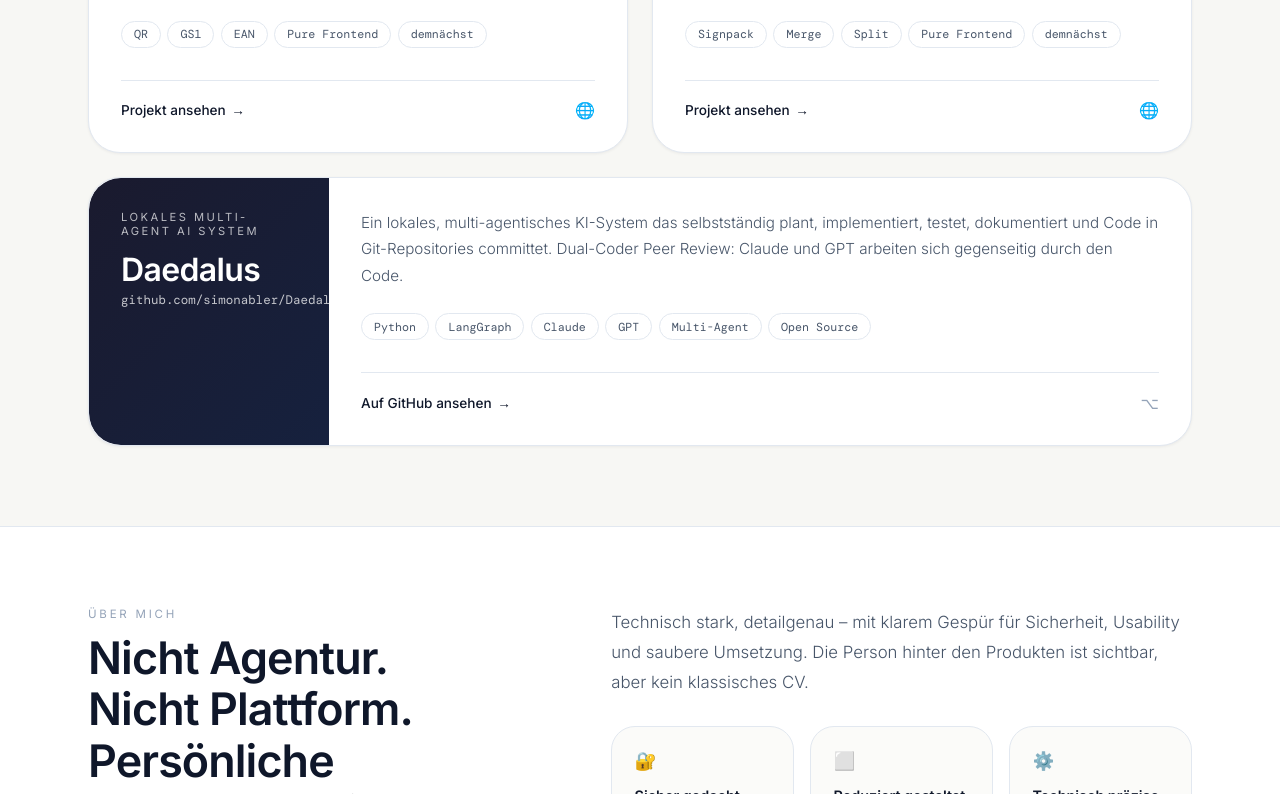
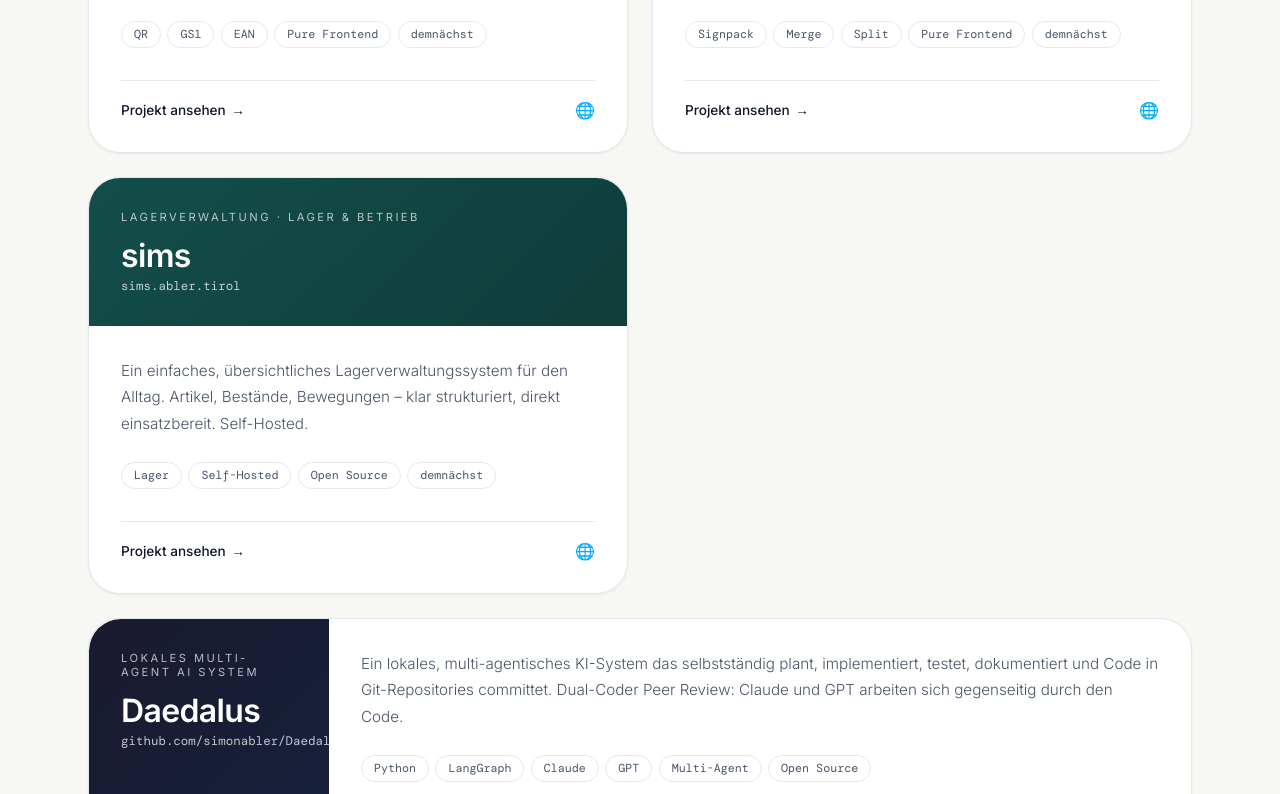
Before and after one commit to simonabler/abler-tirol, a plain HTML site: page index.html in a window 1280 px wide. Shown: the part 1765-2559 px from the top of the page. Drawn offline with nearby package versions, Linux system fonts and the light colour scheme.

Commit message:
feat: add sims.abler.tirol product card (coming soon)
- Add sims.abler.tirol card (Teal/Dark, inventory management, coming soon)
- Update widget count 5 → 6
- Update section heading to Sechs Projekte / Six projects

```diff
--- a/index.html
+++ b/index.html
@@ -28,6 +28,8 @@
       --pdf-to:   #312e81;
       --daedalus-from: #1a1a2e;
       --daedalus-to:   #16213e;
+      --sims-from: #134e4a;
+      --sims-to:   #0f3d3a;
       --mono:     'DM Mono', monospace;
       --sans:     'Inter', sans-serif;
       --radius-xl: 2rem;
@@ -357,6 +359,11 @@
     }
     .card-top-daedalus {
       background: linear-gradient(135deg, var(--daedalus-from), var(--daedalus-to));
+      padding: 2rem;
+      color: #fff;
+    }
+    .card-top-sims {
+      background: linear-gradient(135deg, var(--sims-from), var(--sims-to));
       padding: 2rem;
       color: #fff;
     }
@@ -724,7 +731,7 @@
             <div class="widget-top-head">
               <div>
                 <div class="widget-label"><span data-lang="de">Aktive Produkte</span><span data-lang="en">Active Products</span></div>
-                <div class="widget-num">5</div>
+                <div class="widget-num">6</div>
               </div>
               <div class="widget-live">live</div>
             </div>
@@ -755,7 +762,7 @@
   <!-- PRODUCTS -->
   <section id="products">
     <div class="section-eyebrow"><span data-lang="de">Projekte</span><span data-lang="en">Projects</span></div>
-    <h2 class="section-h2"><span data-lang="de">Fünf Projekte, eine Handschrift.</span><span data-lang="en">Five projects, one signature.</span></h2>
+    <h2 class="section-h2"><span data-lang="de">Sechs Projekte, eine Handschrift.</span><span data-lang="en">Six projects, one signature.</span></h2>
     <p class="section-p">
       <span data-lang="de">Von der REST-API bis zum lokalen KI-Agentensystem – unterschiedliche Zielgruppen, eine technische Haltung. Klar, sicher, sauber umgesetzt.</span>
       <span data-lang="en">From REST APIs to local AI agent systems — different audiences, one technical standard. Clear, secure, cleanly executed.</span>
@@ -846,6 +853,27 @@
         </div>
       </a>
 
+
+      <a href="https://sims.abler.tirol" class="product-card" target="_blank">
+        <div class="card-top-sims">
+          <div class="card-eyebrow"><span data-lang="de">Lagerverwaltung · Lager & Betrieb</span><span data-lang="en">Inventory Management · Warehouse & Operations</span></div>
+          <div class="card-name">sims</div>
+          <div class="card-domain">sims.abler.tirol</div>
+        </div>
+        <div class="card-body">
+          <p class="card-desc">
+            <span data-lang="de">Ein einfaches, übersichtliches Lagerverwaltungssystem für den Alltag. Artikel, Bestände, Bewegungen – klar strukturiert, direkt einsatzbereit. Self-Hosted.</span>
+            <span data-lang="en">A simple, clear inventory management system for everyday use. Items, stock levels, movements — well-structured, ready to use. Self-hosted.</span>
+          </p>
+          <div class="card-tags">
+            <span class="tag">Lager</span><span class="tag">Self-Hosted</span><span class="tag">Open Source</span><span class="tag"><span data-lang="de">demnächst</span><span data-lang="en">soon</span></span>
+          </div>
+          <div class="card-footer">
+            <span class="card-link"><span data-lang="de">Projekt ansehen</span><span data-lang="en">View project</span> →</span>
+            <span class="card-globe">🌐</span>
+          </div>
+        </div>
+      </a>
       <a href="https://github.com/simonabler/Daedalus" class="product-card card-wide" target="_blank">
         <div class="card-top-daedalus">
           <div class="card-eyebrow"><span data-lang="de">Lokales Multi-Agent AI System</span><span data-lang="en">Local Multi-Agent AI System</span></div>
```
